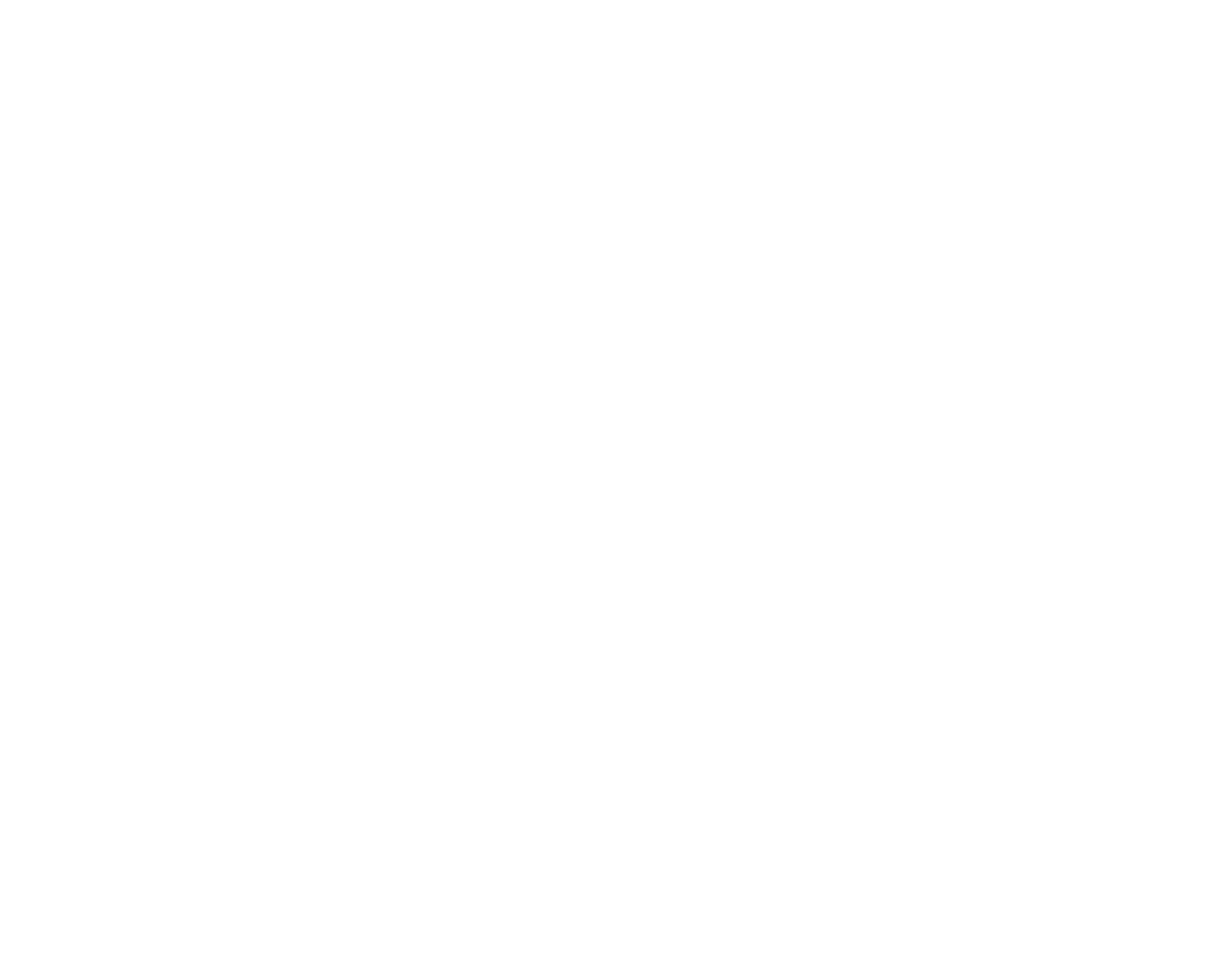
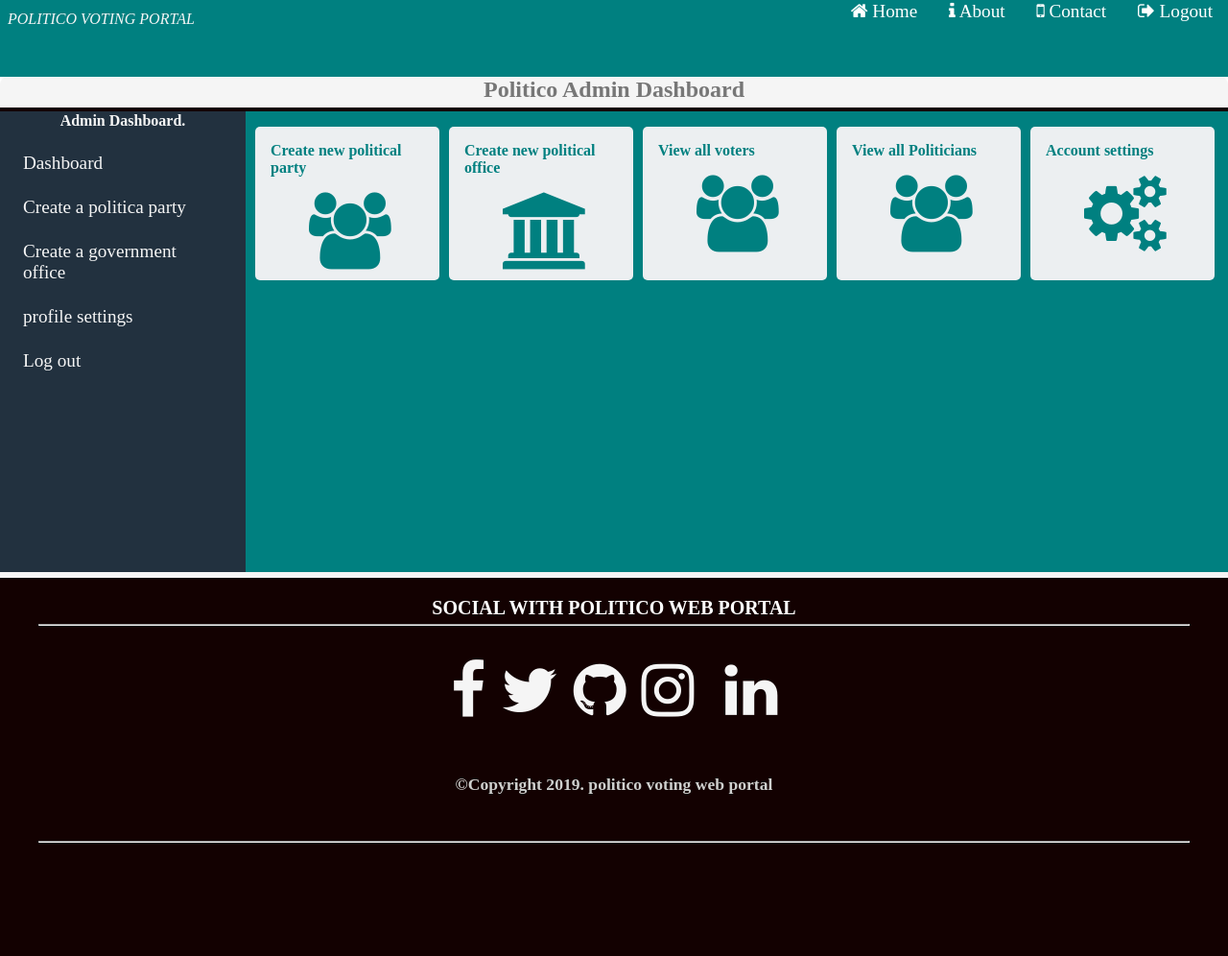
Before and after one commit to francis-mwas/politico-app, a plain HTML site: page UI/admin_dashboard.html in a window 1280 px wide. Shown: the whole page at 96% size. Before the commit the page ends 800 px from the top, so only its background shows below. Drawn offline with Linux system fonts and the light colour scheme.

Commit message:
[finishes 163621115] added admin dashboard page

```diff
--- a/UI/admin_dashboard.html
+++ b/UI/admin_dashboard.html
@@ -0,0 +1,117 @@
+<!DOCTYPE html>
+<html lang="en">
+<head>
+    <meta charset="UTF-8">
+    <meta name="viewport" content="width=device-width, initial-scale=1.0">
+    <meta http-equiv="X-UA-Compatible" content="ie=edge">
+    <title>User Dashboard</title>
+    <!-- fontawosome--->
+    <link href="css/font-awesome/css/font-awesome.min.css" rel="stylesheet">
+    <!-- <link href="css/fontawesome-free-5.0.13/web-fonts-with-css/css/fontawesome-all.min.css" rel="stylesheet">  -->
+    <!-- custom css styling import-->
+    <link rel="stylesheet" href="css/styles.css">
+</head>
+<body>
+    <!-- header -->
+    <header class="header-1 admin-dashboard">
+        <div class="nav-brand admin-dashboard"><a href="index.html">politico voting portal</a></div>
+        <ul class="nav">
+            <li><a href="index.html"> <i class="fa fa-home"></i> Home</a></li>
+            <li><a href="about.html"><i class="fa fa-info"></i> About</a></li>
+            <li><a href="contact.html"><i class="fa fa-mobile"></i> Contact</a></li>
+            <li><a href="user-login.html"><i class="fa fa-sign-out"></i> Logout</a></li>
+        </ul>
+    </header>
+    <!-- end header -->
+    <!-- start login-form section to handle form -->
+    <section id="profile-page">
+         <h1>Politico Admin Dashboard</h1>
+      <div class="profile-container">
+
+        <div class="profile-container__sidebar">
+            <h4><b>Admin Dashboard.</b></h4>
+            <ul>
+                <li><a href="#">Dashboard</a></li>
+                <li><a href="#">Create a politica party</a></li>
+                <li><a href="#">Create a government office</a></li>
+                <li><a href="#">profile settings</a></li>
+                <li><a href="index.html">Log out</a></li>
+
+            </ul>
+         </div>
+
+         <div class="profile-container__main--section">
+
+            <a href="politicians.html">
+             <div class="profile-panel">
+                 <div class="profile-panel__body">
+                    <h4>Create new political party</h4>
+                    <i class="fa fa-users"></i>
+                </div>
+             </div>
+            </a>
+
+             <a href="parties.html">
+             <div class="profile-panel">
+                    <div class="profile-panel__body">
+                       <h4>Create new political office</h4>
+                       <i class="fa fa-university"></i>
+                   </div>
+                </div>
+             </a>
+
+                <a href="political_offices.html">
+                <div class="profile-panel">
+                        <div class="profile-panel__body">
+                           <h4>View all voters</h4>
+
+                           <i class="fa fa-users"></i>
+                       </div>
+                    </div>
+                </a>
+
+                <a href="apirants.html">
+                <div class="profile-panel">
+                        <div class="profile-panel__body">
+                            <h4>View all Politicians</h4>
+                            <i class="fa fa-users"></i>
+                     </div>
+                </div>
+               </a>
+
+                 <a href="account_settings.html">
+                <div class="profile-panel">
+                        <div class="profile-panel__body">
+                            <h4>Account settings</h4>
+                            <i class="fa fa-cogs"></i>
+                     </div>
+                </div>
+                </a>
+         </div>
+      </div>
+    </section>
+    <!-- end login-form section -->
+    <!-- start footer section -->
+    <section id="footer">
+        <div class="container">
+                <div class="header-2 text-center">
+                        <h3><strong>Social With politico web portal</strong></h3>
+                <hr class="font-awesome-underline"/>
+            </div>
+            <div class="footer-icons text-center">
+                    <a href="#"><i class="fa fa-facebook"></i> </a>
+                    <a href="#"><i class="fa fa-twitter"></i> </a>
+                    <a href="#"><i class="fa fa-github"></i> </a>
+                    <a href="#"><i class="fa fa-instagram"></i> </a>
+                    <a href="#"><i class="fa fa-yuotube"></i> </a>
+                    <a href="#"><i class="fa fa-linkedin"></i> </a>
+            </div>
+            <div class="copyrights">
+                    <h4>&copy;Copyright 2019. politico voting web portal</h4>
+            </div>
+            <hr class="font-awesome-underline"/>
+        </div>
+    </section>
+    <!-- end footer section -->
+</body>
+</html>
--- a/UI/css/styles.css
+++ b/UI/css/styles.css
@@ -20,6 +20,9 @@ body{
 .header-1 {
     background-color: #F82525;
     height: 10vh;
+}
+.admin-dashboard{
+    background-color: teal !important;
 }
 .nav{
     float: right;
```
